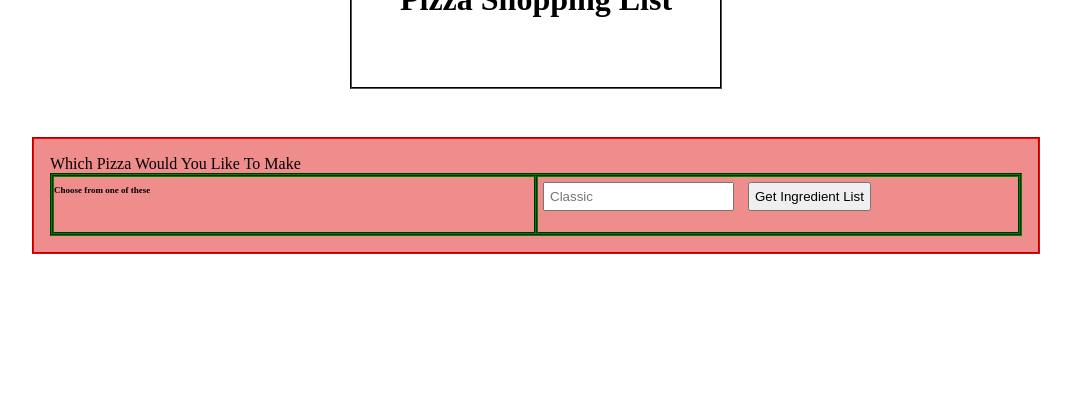
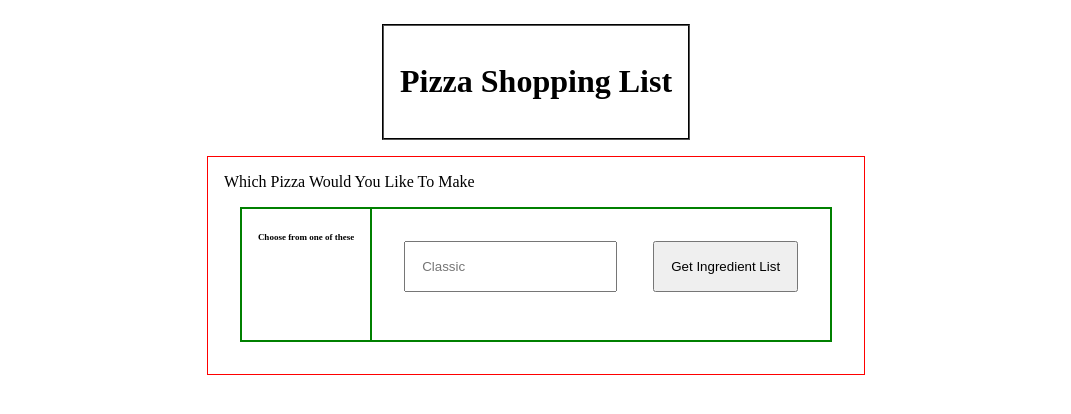
Before and after one commit to dofelton/cse121b, a plain HTML site: page project.html in a window 1280 px wide. Shown: the whole page, without its empty margins (104-1175 px from the left). Drawn offline with Linux system fonts and the light colour scheme; no server answers.

Commit message:
Final project updates

```diff
--- a/styles/finalStyling.css
+++ b/styles/finalStyling.css
@@ -1,13 +1,12 @@
 header {
     border: 2px groove black;
-    padding: 3rem;
-    margin: 3rem;
+    padding: 1rem;
+    margin: 1rem;
     font-size: medium;
     text-align: center;
 }
 
 body {
-    height: 100px;
     display: flex;
     flex-direction: column;
     align-items: center;
@@ -20,24 +19,25 @@ h1 {
 }
 
 main {
-    border: 2px groove red;
+    border: 1px solid red;
     padding: 1rem;
-    background-color: rgba(233, 94, 94, 0.712);
+    /* background-color: rgba(233, 94, 94, 0.712); */
 }
 
 div {
     display: flex;
-    border: 2px groove green;
-    margin: 2 rem;
+    padding 1rem;
+    border: 1px solid green;
+    margin: 1rem;
 }
 
 section {
-    border: 2px groove green;
-    width: 30em;
+    border: 1px solid green;
+    padding: 1rem;
 }
 input, button {
-    padding: 5px;
-    margin: 5px;
+    padding: 1rem;
+    margin: 1rem;
 }
 
 li {
```
